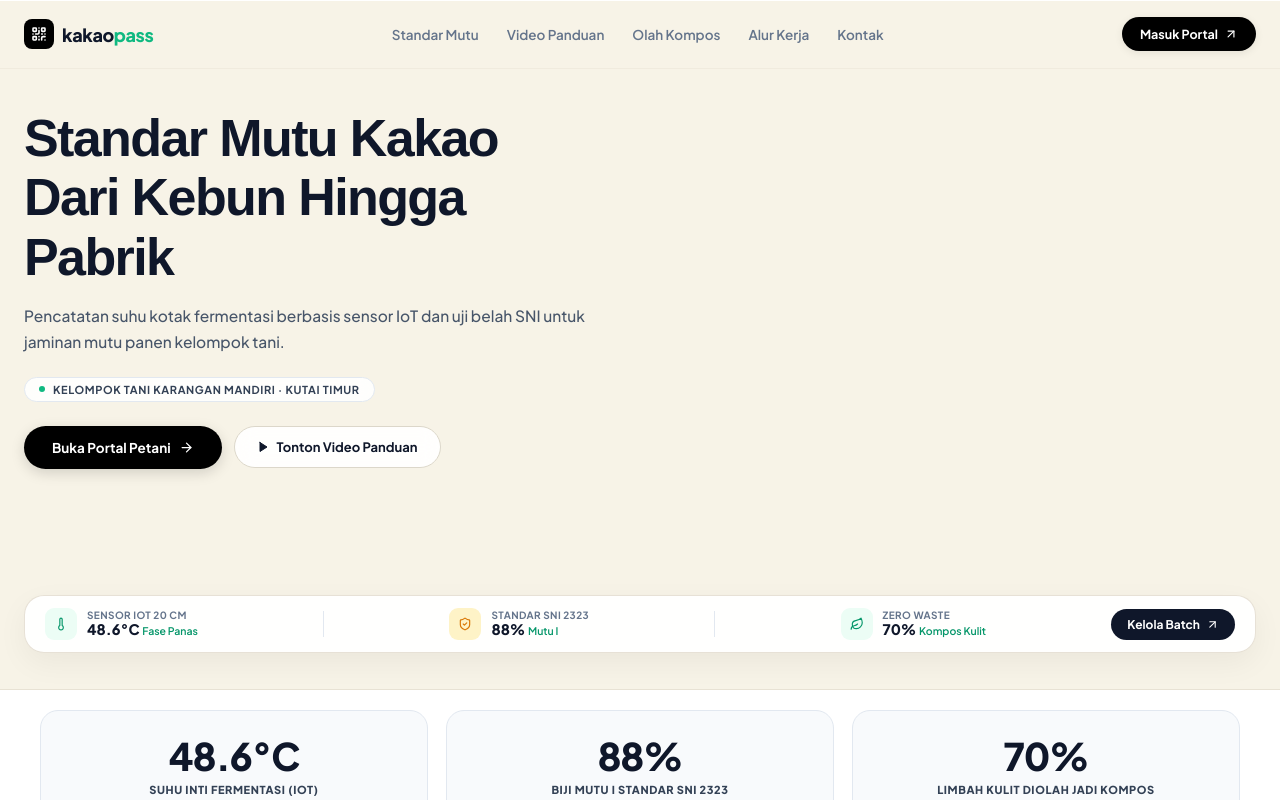
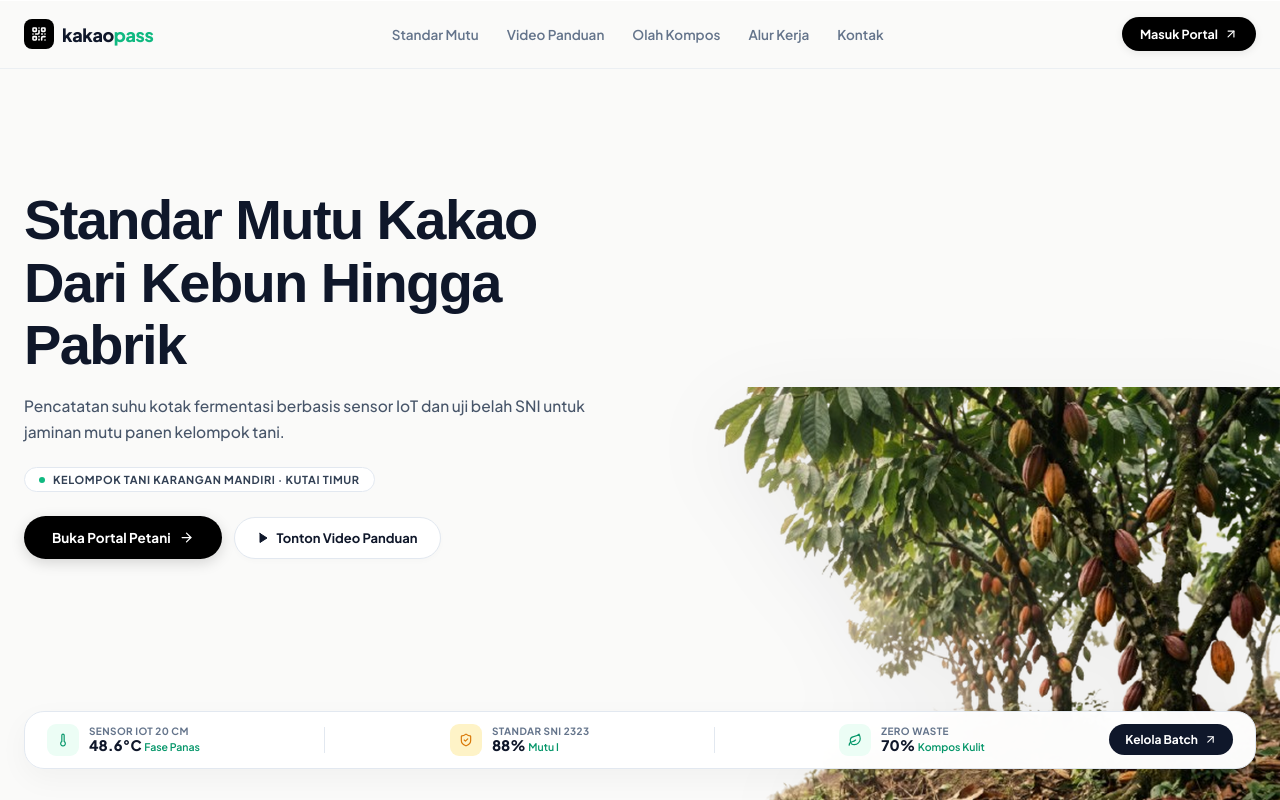
Before and after one commit to RafiAbdurrohim/kakao-pass, a Next.js app: page / in a window 1280 px wide. Shown: the top 800 px of the page. Built offline with nearby package versions, Linux system fonts and the light colour scheme.

Commit message:
feat: pasang cutout transparan pohon kakao di kanan hero section dengan latar putih terang non-cream dan full viewport height

```diff
--- a/app/kp.css
+++ b/app/kp.css
@@ -1100,8 +1100,8 @@
 .concept-page{background:#ffffff;color:#0f172a;min-height:100vh;overflow-x:hidden}
 
 /* Concept Header */
-.concept-header{position:sticky;top:0;z-index:50;width:100%;margin-bottom:-68px;background:transparent;transition:background-color .25s ease,border-color .25s ease,box-shadow .25s ease;border-bottom:1px solid rgba(226,218,204,.35)}
-.concept-header.is-scrolled{background:rgba(247,243,231,.92);backdrop-filter:blur(16px);-webkit-backdrop-filter:blur(16px);border-bottom:1px solid rgba(226,218,204,.7);box-shadow:0 4px 20px rgba(15,23,42,.04)}
+.concept-header{position:sticky;top:0;z-index:50;width:100%;margin-bottom:-68px;background:transparent;transition:background-color .25s ease,border-color .25s ease,box-shadow .25s ease;border-bottom:1px solid rgba(226,232,240,.6)}
+.concept-header.is-scrolled{background:rgba(250,250,249,.94);backdrop-filter:blur(16px);-webkit-backdrop-filter:blur(16px);border-bottom:1px solid #e2e8f0;box-shadow:0 4px 20px rgba(15,23,42,.04)}
 .concept-nav-wrap{width:min(1280px,calc(100% - 48px));margin:0 auto;height:68px;display:flex;align-items:center;justify-content:space-between}
 .concept-brand{display:inline-flex;align-items:center;gap:8px;text-decoration:none;color:#0f172a}
 .brand-badge-dark{width:30px;height:30px;border-radius:8px;background:#000000;color:#ffffff;display:grid;place-items:center}
@@ -1114,28 +1114,32 @@
 .btn-concept-login{display:inline-flex;align-items:center;gap:6px;padding:9px 18px;border-radius:99px;background:#000000;color:#ffffff!important;font-size:12.5px;font-weight:700;text-decoration:none;transition:all .18s;box-shadow:0 2px 8px rgba(0,0,0,.08)}
 .btn-concept-login:hover{background:#1e293b;transform:translateY(-1px)}
 .btn-concept-hamburger{display:none;background:none;border:none;color:#0f172a;padding:6px;cursor:pointer}
-.concept-mobile-dropdown{display:flex;flex-direction:column;gap:12px;padding:18px 24px 22px;border-bottom:1px solid #e2e8f0;background:#f7f3e7}
+.concept-mobile-dropdown{display:flex;flex-direction:column;gap:12px;padding:18px 24px 22px;border-bottom:1px solid #e2e8f0;background:#fafaf9}
 .concept-mobile-dropdown a{font-size:14px;font-weight:600;color:#0f172a;text-decoration:none}
 .btn-concept-login.mobile{justify-content:center;margin-top:6px}
 
-/* Full-Width Conceptzilla Hero Canvas */
-.concept-hero-section{position:relative;width:100%;min-height:86vh;display:flex;flex-direction:column;justify-content:space-between;padding-top:108px;padding-bottom:36px;background-color:#f7f3e7;border-bottom:1px solid #e8e2d4;overflow:hidden}
-.concept-hero-inner{width:min(1280px,calc(100% - 48px));margin:0 auto;display:flex;flex-direction:column;justify-content:space-between;flex:1;min-height:calc(86vh - 144px);position:relative;z-index:2}
+/* Full-Screen Conceptzilla Hero Canvas */
+.concept-hero-section{position:relative;width:100%;min-height:100vh;min-height:100dvh;display:flex;flex-direction:column;justify-content:space-between;padding-top:100px;padding-bottom:32px;background-color:#fafaf9;border-bottom:1px solid #f1f5f9;overflow:hidden}
+.concept-hero-inner{width:min(1280px,calc(100% - 48px));margin:0 auto;display:flex;flex-direction:column;justify-content:space-between;flex:1;min-height:calc(100vh - 132px);min-height:calc(100dvh - 132px);position:relative;z-index:2}
+
+/* Pohon Kakao Cutout di Sisi Kanan (Transparan) */
+.concept-hero-tree-frame{position:absolute;right:0;bottom:0;width:min(58vw,1020px);height:86%;max-height:700px;pointer-events:none;z-index:1;display:flex;align-items:flex-end;justify-content:flex-end}
+.concept-hero-tree-render{width:100%;height:100%;object-fit:contain;object-position:right bottom;filter:drop-shadow(0 20px 40px rgba(15,23,42,.06))}
 
 /* Left Content Area */
-.concept-hero-left-copy{max-width:580px;position:relative;z-index:2;margin-bottom:36px}
-.concept-main-title{font-size:clamp(34px,4.2vw,52px);font-weight:800;line-height:1.14;letter-spacing:-1.6px;color:#0f172a;margin:0 0 16px}
+.concept-hero-left-copy{max-width:620px;position:relative;z-index:2;margin-top:auto;margin-bottom:auto;padding:24px 0}
+.concept-main-title{font-size:clamp(36px,4.4vw,56px);font-weight:800;line-height:1.12;letter-spacing:-1.6px;color:#0f172a;margin:0 0 16px}
 .concept-lead-text{font-size:15.5px;line-height:1.7;color:#475569;margin:0 0 20px;font-weight:500}
-.concept-origin-badge{display:inline-flex;align-items:center;gap:8px;padding:5px 14px;border-radius:99px;background:rgba(255,255,255,.88);backdrop-filter:blur(10px);-webkit-backdrop-filter:blur(10px);border:1px solid #e2e8f0;color:#334155;font-size:11px;font-weight:700;letter-spacing:.6px;margin-bottom:24px}
+.concept-origin-badge{display:inline-flex;align-items:center;gap:8px;padding:5px 14px;border-radius:99px;background:rgba(255,255,255,.94);backdrop-filter:blur(10px);-webkit-backdrop-filter:blur(10px);border:1px solid #e2e8f0;color:#334155;font-size:11px;font-weight:700;letter-spacing:.6px;margin-bottom:24px}
 .origin-live-dot{width:6px;height:6px;border-radius:50%;background:#10b981}
 .concept-hero-btn-row{display:flex;align-items:center;gap:12px;flex-wrap:wrap}
 .btn-primary-black-pill{display:inline-flex;align-items:center;gap:8px;padding:13px 28px;border-radius:99px;background:#000000;color:#ffffff!important;font-size:13.5px;font-weight:700;text-decoration:none;transition:all .18s;box-shadow:0 4px 14px rgba(0,0,0,.15);border:none;cursor:pointer}
 .btn-primary-black-pill:hover{background:#1e293b;transform:translateY(-1px)}
-.btn-outline-clean-pill{display:inline-flex;align-items:center;gap:8px;padding:12px 22px;border-radius:99px;background:rgba(255,255,255,.92);backdrop-filter:blur(10px);border:1px solid #dcd7ca;color:#0f172a;font-size:13px;font-weight:700;cursor:pointer;transition:all .18s}
-.btn-outline-clean-pill:hover{background:#ffffff;border-color:#0f172a;transform:translateY(-1px)}
+.btn-outline-clean-pill{display:inline-flex;align-items:center;gap:8px;padding:12px 22px;border-radius:99px;background:#ffffff;border:1px solid #e2e8f0;color:#0f172a;font-size:13px;font-weight:700;cursor:pointer;transition:all .18s;box-shadow:0 2px 6px rgba(0,0,0,.02)}
+.btn-outline-clean-pill:hover{background:#f8fafc;border-color:#0f172a;transform:translateY(-1px)}
 
 /* Bottom Docked Floating Bar */
-.concept-docked-bar{display:flex;align-items:center;justify-content:space-between;background:rgba(255,255,255,.94);backdrop-filter:blur(16px);-webkit-backdrop-filter:blur(16px);border:1px solid rgba(226,218,204,.8);border-radius:20px;padding:12px 20px;box-shadow:0 10px 30px rgba(0,0,0,.05);position:relative;z-index:3;gap:16px;flex-wrap:wrap}
+.concept-docked-bar{display:flex;align-items:center;justify-content:space-between;background:rgba(255,255,255,.98);backdrop-filter:blur(16px);-webkit-backdrop-filter:blur(16px);border:1px solid #e2e8f0;border-radius:20px;padding:12px 22px;box-shadow:0 10px 30px rgba(0,0,0,.04);position:relative;z-index:3;gap:16px;flex-wrap:wrap;margin-top:auto}
 .dock-cell{display:flex;align-items:center;gap:10px}
 .dock-icon-box{width:32px;height:32px;border-radius:9px;display:grid;place-items:center;flex-shrink:0}
 .dock-icon-box.green{background:#ecfdf5;color:#059669}
@@ -1249,6 +1253,7 @@
 @media(max-width:960px){
   .concept-hero-section{padding-top:92px;padding-bottom:28px;min-height:auto}
   .concept-hero-inner{width:calc(100% - 32px);min-height:auto}
+  .concept-hero-tree-frame{width:80vw;height:55%;max-height:420px;opacity:.28}
   .concept-main-title{font-size:32px}
   .concept-docked-bar{flex-direction:column;align-items:stretch;gap:12px;padding:16px}
   .dock-divider{display:none}
@@ -1266,6 +1271,7 @@
 @media(max-width:600px){
   .concept-hero-section{padding-top:84px;padding-bottom:20px}
   .concept-hero-inner{width:calc(100% - 24px)}
+  .concept-hero-tree-frame{width:95vw;height:48%;opacity:.2}
   .concept-main-title{font-size:28px}
   .footer-grid-layout{grid-template-columns:1fr}
   .concept-timeline-bar{grid-template-columns:1fr;gap:8px}
--- a/app/page.tsx
+++ b/app/page.tsx
@@ -156,9 +156,21 @@ export default function Home() {
       </AnimatePresence>
 
       {/* ====================================================================
-          3. HERO SECTION (FULL WIDTH & NAVBAR TRANSPARAN)
+          3. HERO SECTION (FULL WIDTH, KANAN POHON KAKAO CUTOUT TRANSPARAN)
           ==================================================================== */}
       <section className="concept-hero-section">
+        {/* Pohon Kakao Hasil Cutout Transparan di Sisi Kanan */}
+        <div className="concept-hero-tree-frame" aria-hidden="true">
+          <Image
+            src="/images/pohon-kakao-kanan-hd.png"
+            alt="Pohon Kakao Berbuah Lebat Kelompok Tani Karangan Mandiri"
+            width={1338}
+            height={746}
+            priority
+            className="concept-hero-tree-render"
+          />
+        </div>
+
         <div className="concept-hero-inner">
           {/* Left Content Area (Teks, Kicker, Badge, Button) */}
           <div className="concept-hero-left-copy">
```
Also changed, not shown: public/images/pohon-kakao-kanan-hd.png (added), public/images/pohon-kakao-kanan.png (added).
